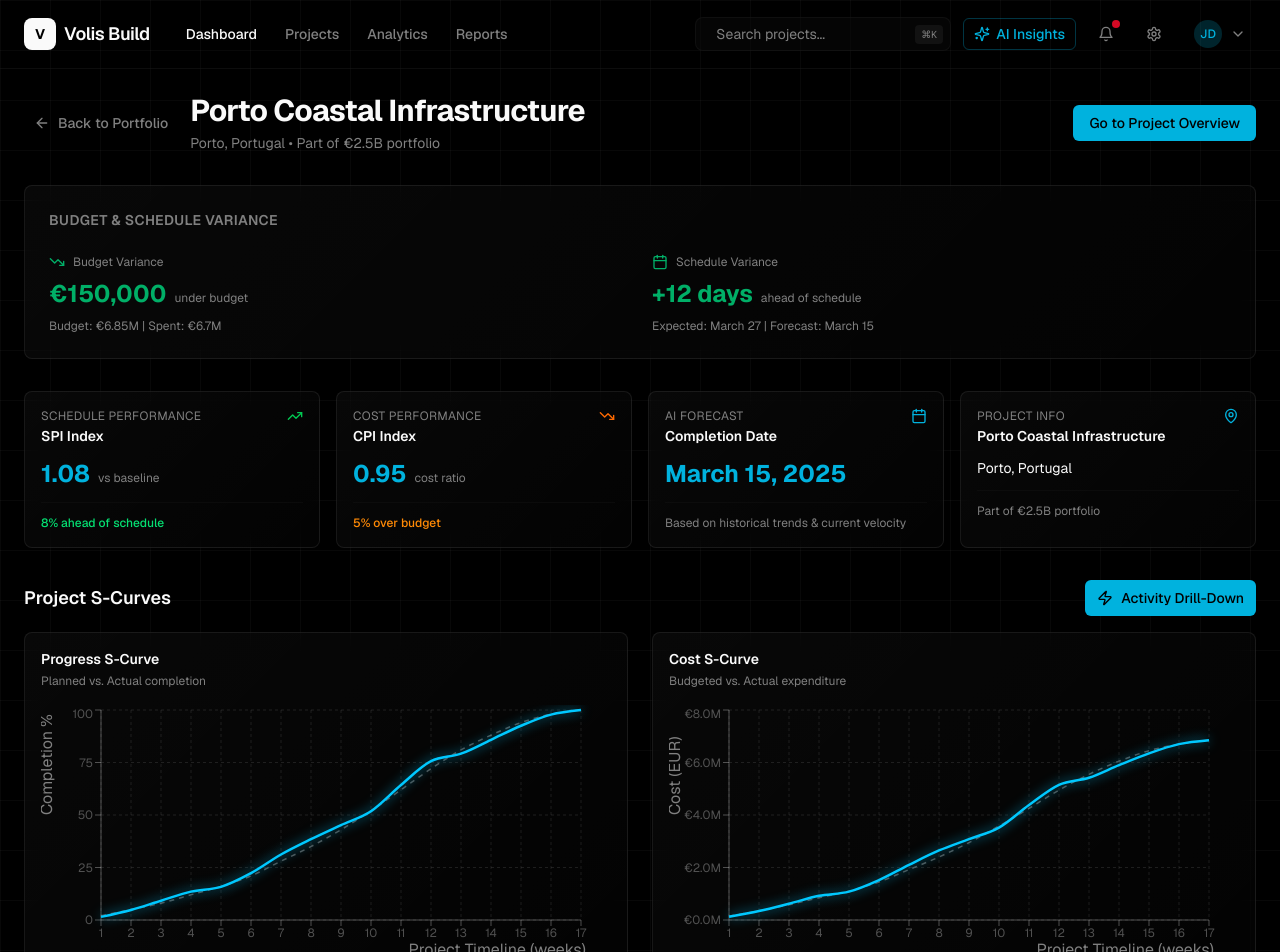
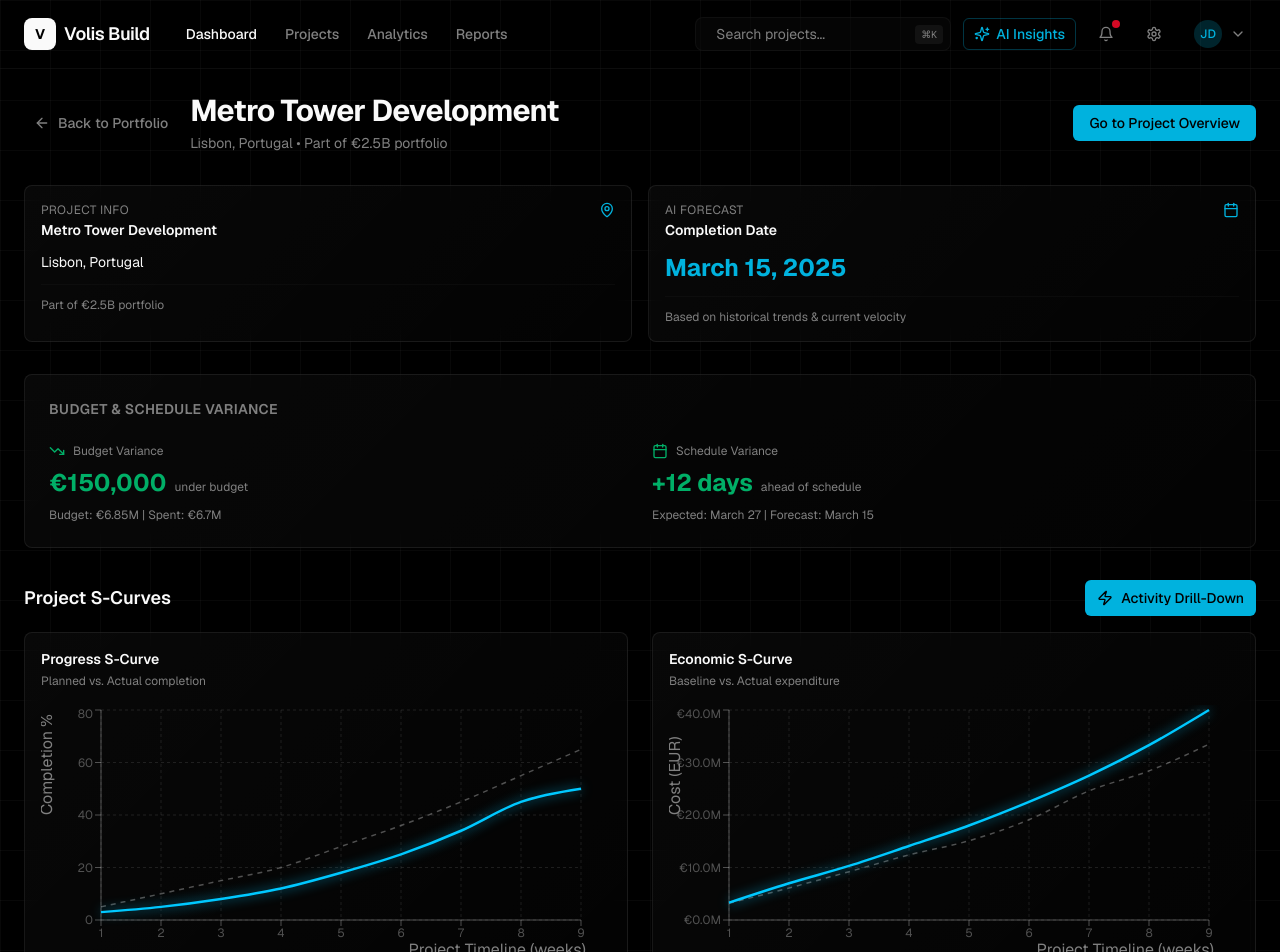
Before and after one commit to danielrebelo-volis/v0-volis-build-dashboard, a Next.js app: page /project/PRJ-001 in a window 1280 px wide. Shown: the top 952 px of the page. Built offline with nearby package versions, Linux system fonts and the light colour scheme.

Commit message:
feat: sync S-curve components with overview page data
Update SProgressCurve and SCostCurve to match overview page data.

```diff
--- a/app/project/[id]/page.tsx
+++ b/app/project/[id]/page.tsx
@@ -17,8 +17,8 @@ export default function ProjectDeepDive({ params }: { params: { id: string } })
   // Mock project data - in a real app, this would come from a database
   const projectData = {
     id: 'PRJ-007',
-    name: 'Porto Coastal Infrastructure',
-    location: 'Porto, Portugal',
+    name: 'Metro Tower Development',
+    location: 'Lisbon, Portugal',
     portfolio: '€2.5B',
     spi: 1.08,
     cpi: 0.95,
@@ -69,6 +69,17 @@ export default function ProjectDeepDive({ params }: { params: { id: string } })
           </Link>
         </div>
 
+        {/* KPI Section */}
+        <div className="mb-8">
+          <ProjectKPISection
+            projectName={projectData.name}
+            location={projectData.location}
+            spi={projectData.spi}
+            cpi={projectData.cpi}
+            forecastedEndDate={projectData.forecastedEndDate}
+          />
+        </div>
+
         {/* Project Info Card */}
         <div className="mb-8 glass-card rounded-lg p-6">
           <h3 className="text-sm font-semibold text-muted-foreground uppercase tracking-wide mb-6">Budget & Schedule Variance</h3>
@@ -99,17 +110,6 @@ export default function ProjectDeepDive({ params }: { params: { id: string } })
               <p className="text-xs text-muted-foreground mt-2">Expected: March 27 | Forecast: March 15</p>
             </div>
           </div>
-        </div>
-
-        {/* KPI Section */}
-        <div className="mb-8">
-          <ProjectKPISection
-            projectName={projectData.name}
-            location={projectData.location}
-            spi={projectData.spi}
-            cpi={projectData.cpi}
-            forecastedEndDate={projectData.forecastedEndDate}
-          />
         </div>
 
         {/* S-Curves Section */}
--- a/components/project-kpi-section.tsx
+++ b/components/project-kpi-section.tsx
@@ -21,52 +21,22 @@ export function ProjectKPISection({
   const isCPIHealthy = cpi >= 1.0
 
   return (
-    <div className="grid grid-cols-1 md:grid-cols-4 gap-4">
-      {/* SPI Card */}
+    <div className="grid grid-cols-1 md:grid-cols-2 gap-4">
+
+      {/* Project Metadata */}
       <div className="glass-card rounded-lg p-4 border border-border/50">
         <div className="flex items-start justify-between mb-3">
           <div>
-            <p className="text-xs text-muted-foreground uppercase tracking-wide">Schedule Performance</p>
-            <p className="text-sm font-semibold text-foreground mt-0.5">SPI Index</p>
+            <p className="text-xs text-muted-foreground uppercase tracking-wide">Project Info</p>
+            <p className="text-sm font-semibold text-foreground mt-0.5">{projectName}</p>
           </div>
-          {isSPIHealthy ? (
-            <TrendingUp className="w-4 h-4 text-green-500" />
-          ) : (
-            <TrendingDown className="w-4 h-4 text-red-500" />
-          )}
+          <MapPin className="w-4 h-4 text-cyan" />
         </div>
-        <div className="flex items-baseline gap-2">
-          <span className="text-2xl font-bold text-cyan">{spi.toFixed(2)}</span>
-          <span className="text-xs text-muted-foreground">vs baseline</span>
+        <div className="flex items-center gap-1 text-sm text-foreground mb-3">
+          <span>{location}</span>
         </div>
         <div className="mt-3 pt-3 border-t border-border/30">
-          <p className={`text-xs font-medium ${isSPIHealthy ? 'text-green-400' : 'text-orange-400'}`}>
-            {isSPIHealthy ? '8% ahead of schedule' : 'Slightly behind schedule'}
-          </p>
-        </div>
-      </div>
-
-      {/* CPI Card */}
-      <div className="glass-card rounded-lg p-4 border border-border/50">
-        <div className="flex items-start justify-between mb-3">
-          <div>
-            <p className="text-xs text-muted-foreground uppercase tracking-wide">Cost Performance</p>
-            <p className="text-sm font-semibold text-foreground mt-0.5">CPI Index</p>
-          </div>
-          {isCPIHealthy ? (
-            <TrendingUp className="w-4 h-4 text-green-500" />
-          ) : (
-            <TrendingDown className="w-4 h-4 text-orange-500" />
-          )}
-        </div>
-        <div className="flex items-baseline gap-2">
-          <span className="text-2xl font-bold text-cyan">{cpi.toFixed(2)}</span>
-          <span className="text-xs text-muted-foreground">cost ratio</span>
-        </div>
-        <div className="mt-3 pt-3 border-t border-border/30">
-          <p className={`text-xs font-medium ${isCPIHealthy ? 'text-green-400' : 'text-orange-400'}`}>
-            {isCPIHealthy ? 'On budget' : '5% over budget'}
-          </p>
+          <p className="text-xs text-muted-foreground">Part of €2.5B portfolio</p>
         </div>
       </div>
 
@@ -84,23 +54,6 @@ export function ProjectKPISection({
           <p className="text-xs text-muted-foreground">Based on historical trends & current velocity</p>
         </div>
       </div>
-
-      {/* Project Metadata */}
-      <div className="glass-card rounded-lg p-4 border border-border/50">
-        <div className="flex items-start justify-between mb-3">
-          <div>
-            <p className="text-xs text-muted-foreground uppercase tracking-wide">Project Info</p>
-            <p className="text-sm font-semibold text-foreground mt-0.5">{projectName}</p>
-          </div>
-          <MapPin className="w-4 h-4 text-cyan" />
-        </div>
-        <div className="flex items-center gap-1 text-sm text-foreground mb-3">
-          <span>{location}</span>
-        </div>
-        <div className="mt-3 pt-3 border-t border-border/30">
-          <p className="text-xs text-muted-foreground">Part of €2.5B portfolio</p>
-        </div>
-      </div>
     </div>
   )
 }
--- a/components/s-curve-chart.tsx
+++ b/components/s-curve-chart.tsx
@@ -9,23 +9,15 @@ interface SCurveData {
 }
 
 const data: SCurveData[] = [
-  { week: 1, planned: 2, actual: 1.5 },
-  { week: 2, planned: 5, actual: 4.8 },
-  { week: 3, planned: 8, actual: 9.2 },
-  { week: 4, planned: 12, actual: 13.5 },
-  { week: 5, planned: 16, actual: 15.8 },
-  { week: 6, planned: 21, actual: 22.3 },
-  { week: 7, planned: 28, actual: 31.2 },
-  { week: 8, planned: 35, actual: 38.5 },
-  { week: 9, planned: 43, actual: 45.2 },
-  { week: 10, planned: 52, actual: 51.8 },
-  { week: 11, planned: 62, actual: 64.3 },
-  { week: 12, planned: 72, actual: 75.6 },
-  { week: 13, planned: 81, actual: 79.2 },
-  { week: 14, planned: 88, actual: 85.8 },
-  { week: 15, planned: 94, actual: 92.5 },
-  { week: 16, planned: 98, actual: 97.8 },
-  { week: 17, planned: 100, actual: 100 },
+  { week: 1, planned: 5, actual: 3 },
+  { week: 2, planned: 10, actual: 5 },
+  { week: 3, planned: 15, actual: 8 },
+  { week: 4, planned: 20, actual: 12 },
+  { week: 5, planned: 28, actual: 18 },
+  { week: 6, planned: 36, actual: 25 },
+  { week: 7, planned: 45, actual: 34 },
+  { week: 8, planned: 55, actual: 45 },
+  { week: 9, planned: 65, actual: 50 },
 ]
 
 interface CustomTooltipProps {
@@ -100,27 +92,19 @@ export function SProgressCurve() {
 
 export function SCostCurve() {
   const costData = [
-    { week: 1, budgeted: 150000, actual: 120000 },
-    { week: 2, budgeted: 350000, actual: 340000 },
-    { week: 3, budgeted: 580000, actual: 620000 },
-    { week: 4, budgeted: 850000, actual: 920000 },
-    { week: 5, budgeted: 1100000, actual: 1080000 },
-    { week: 6, budgeted: 1450000, actual: 1520000 },
-    { week: 7, budgeted: 1920000, actual: 2100000 },
-    { week: 8, budgeted: 2400000, actual: 2650000 },
-    { week: 9, budgeted: 2950000, actual: 3080000 },
-    { week: 10, budgeted: 3580000, actual: 3520000 },
-    { week: 11, budgeted: 4250000, actual: 4380000 },
-    { week: 12, budgeted: 4950000, actual: 5150000 },
-    { week: 13, budgeted: 5550000, actual: 5420000 },
-    { week: 14, budgeted: 6050000, actual: 5900000 },
-    { week: 15, budgeted: 6450000, actual: 6350000 },
-    { week: 16, budgeted: 6700000, actual: 6700000 },
-    { week: 17, budgeted: 6850000, actual: 6850000 },
+    { week: 1, budgeted: 3.2, actual: 3.3 },
+    { week: 2, budgeted: 6.1, actual: 7.0 },
+    { week: 3, budgeted: 9.2, actual: 10.3 },
+    { week: 4, budgeted: 12.4, actual: 14.1 },
+    { week: 5, budgeted: 15.1, actual: 18.0 },
+    { week: 6, budgeted: 19.1, actual: 22.5 },
+    { week: 7, budgeted: 24.6, actual: 27.5 },
+    { week: 8, budgeted: 28.4, actual: 33.3 },
+    { week: 9, budgeted: 33.5, actual: 40.0 },
   ]
 
   const formatCurrency = (value: number) => {
-    return `€${(value / 1000000).toFixed(1)}M`
+    return `€${value.toFixed(1)}M`
   }
 
   interface CostTooltipProps {
@@ -136,7 +120,7 @@ export function SCostCurve() {
           <p className="text-xs text-muted-foreground">Week {label}</p>
           {payload.map((entry, index) => (
             <p key={index} className="text-sm font-medium" style={{ color: entry.color }}>
-              {entry.name}: {formatCurrency(entry.value)}
+              {entry.name}: €{entry.value.toFixed(1)}M
             </p>
           ))}
         </div>
@@ -148,8 +132,8 @@ export function SCostCurve() {
   return (
     <div className="glass-card rounded-lg p-4 border border-border/50">
       <div className="mb-4">
-        <h3 className="text-sm font-semibold text-foreground">Cost S-Curve</h3>
-        <p className="text-xs text-muted-foreground mt-1">Budgeted vs. Actual expenditure</p>
+        <h3 className="text-sm font-semibold text-foreground">Economic S-Curve</h3>
+        <p className="text-xs text-muted-foreground mt-1">Baseline vs. Actual expenditure</p>
       </div>
       <ResponsiveContainer width="100%" height={250}>
         <LineChart data={costData} margin={{ top: 5, right: 30, left: 0, bottom: 5 }}>
@@ -174,7 +158,7 @@ export function SCostCurve() {
             strokeDasharray="5 5"
             strokeWidth={1.5}
             dot={false}
-            name="Budgeted Cost"
+            name="Baseline"
             isAnimationActive={false}
           />
           <Line
@@ -183,7 +167,7 @@ export function SCostCurve() {
             stroke="rgba(0,200,255,1)"
             strokeWidth={2.5}
             dot={false}
-            name="Actual Cost"
+            name="Actual"
             isAnimationActive={false}
             filter="drop-shadow(0 0 6px rgba(0,200,255,0.8))"
           />
```
